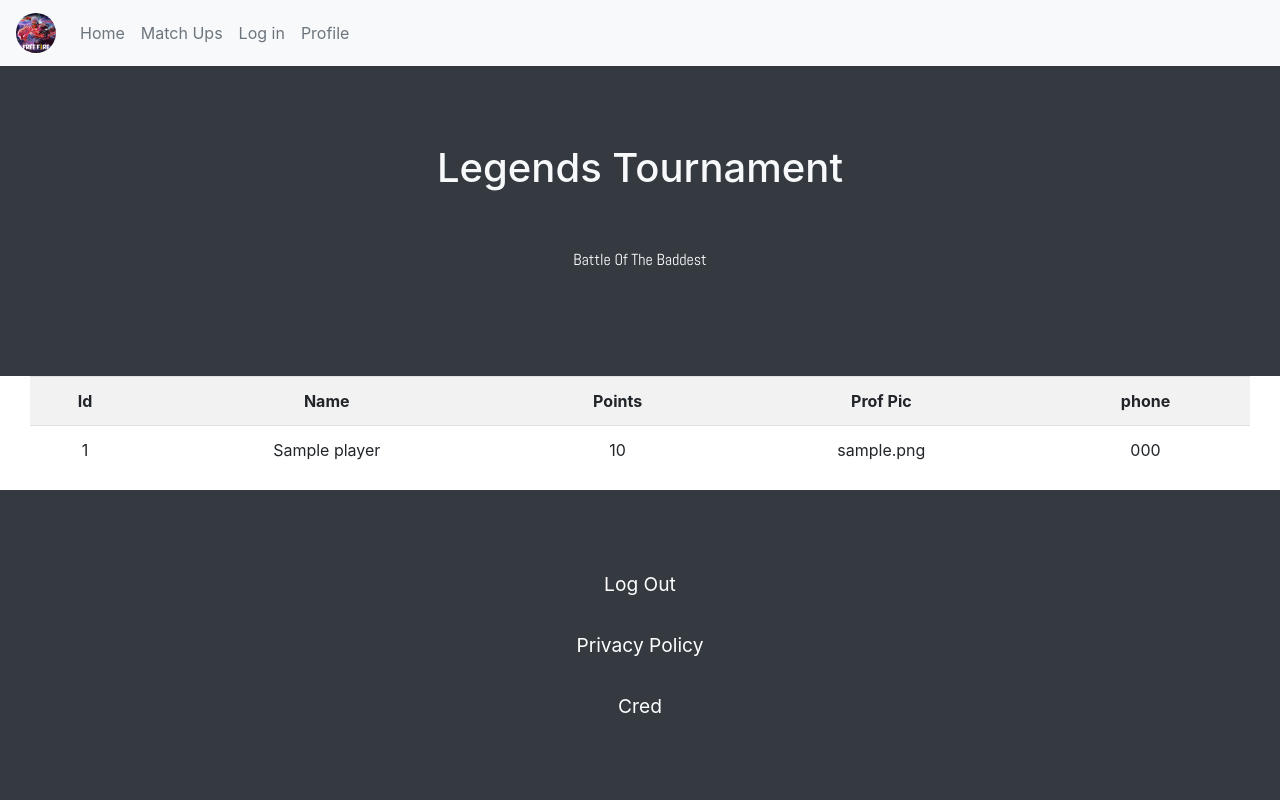
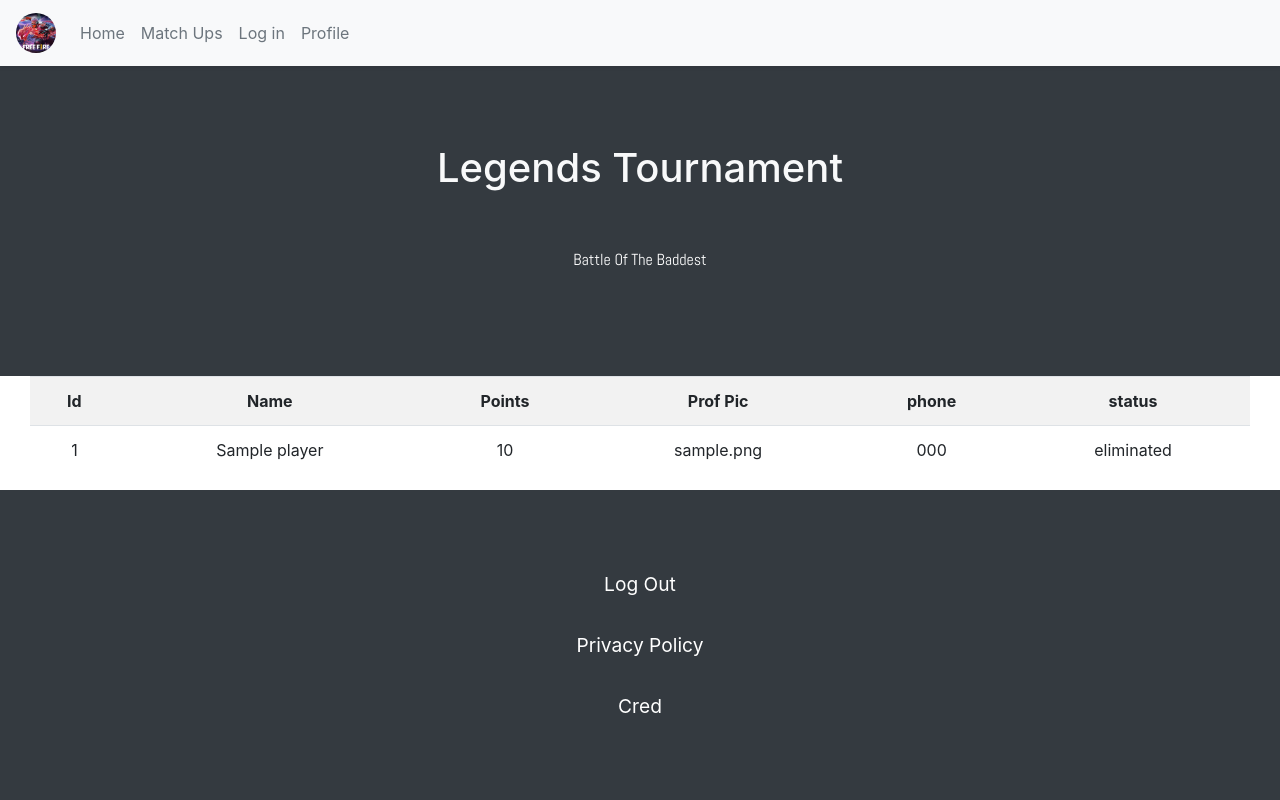
Before and after one commit to Empya/ff, a Flask app: page /table/p in a window 1280 px wide. Run offline with Flask 3, Linux system fonts and the light colour scheme; tables that the repository leaves empty hold one stand-in row (values such as "Sample post"); some web fonts are replaced.

Commit message:
Update table.html

```diff
--- a/templates/table.html
+++ b/templates/table.html
@@ -11,6 +11,7 @@
         <th>Points</th>
         <th>Prof Pic</th>
         <th>phone</th>
+        <th>status</th>
     </tr>
 
     {%for player in Allplayers%}
@@ -20,6 +21,7 @@
             <td>{{player.points}}</td>
             <td>{{player.profilepic}}</td>
             <td>{{player.phone}}</td>
+            <td>{{player.status}}</td>
         </tr>
 
      {% endfor%}
```
